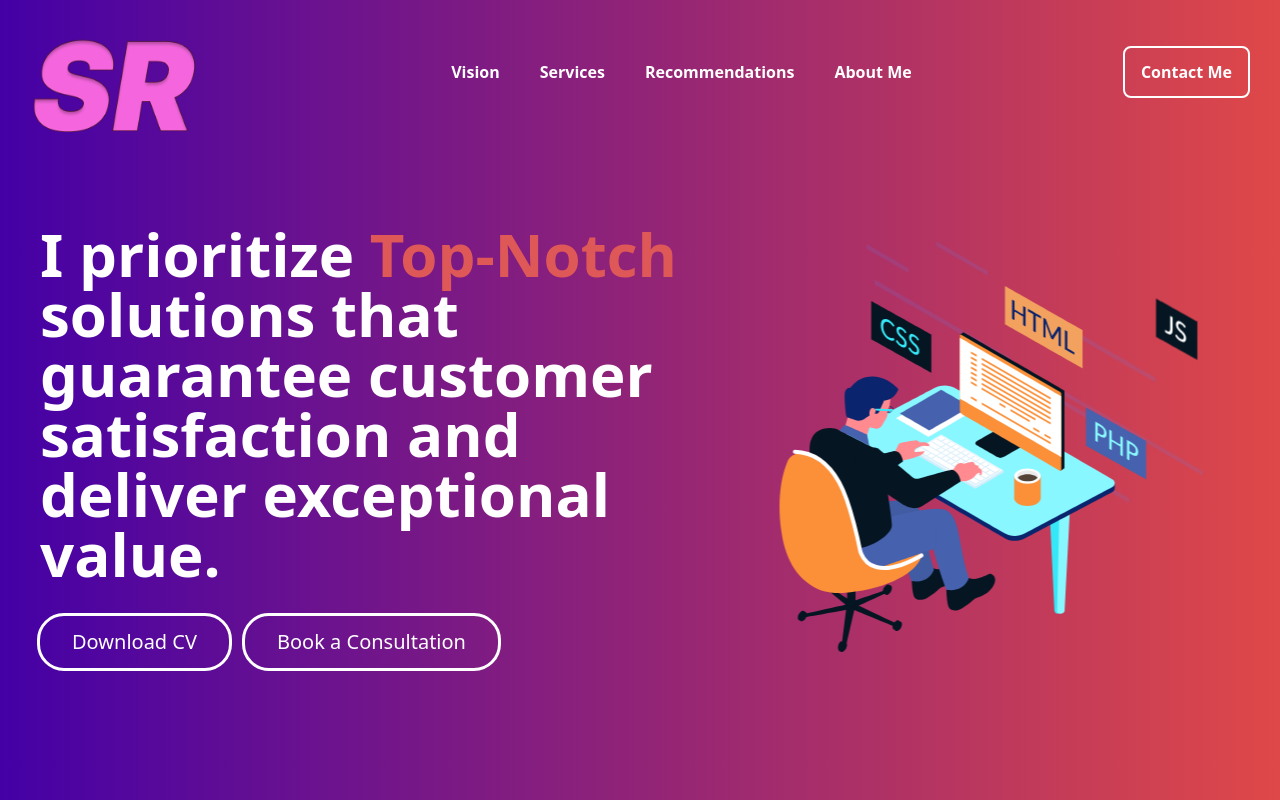
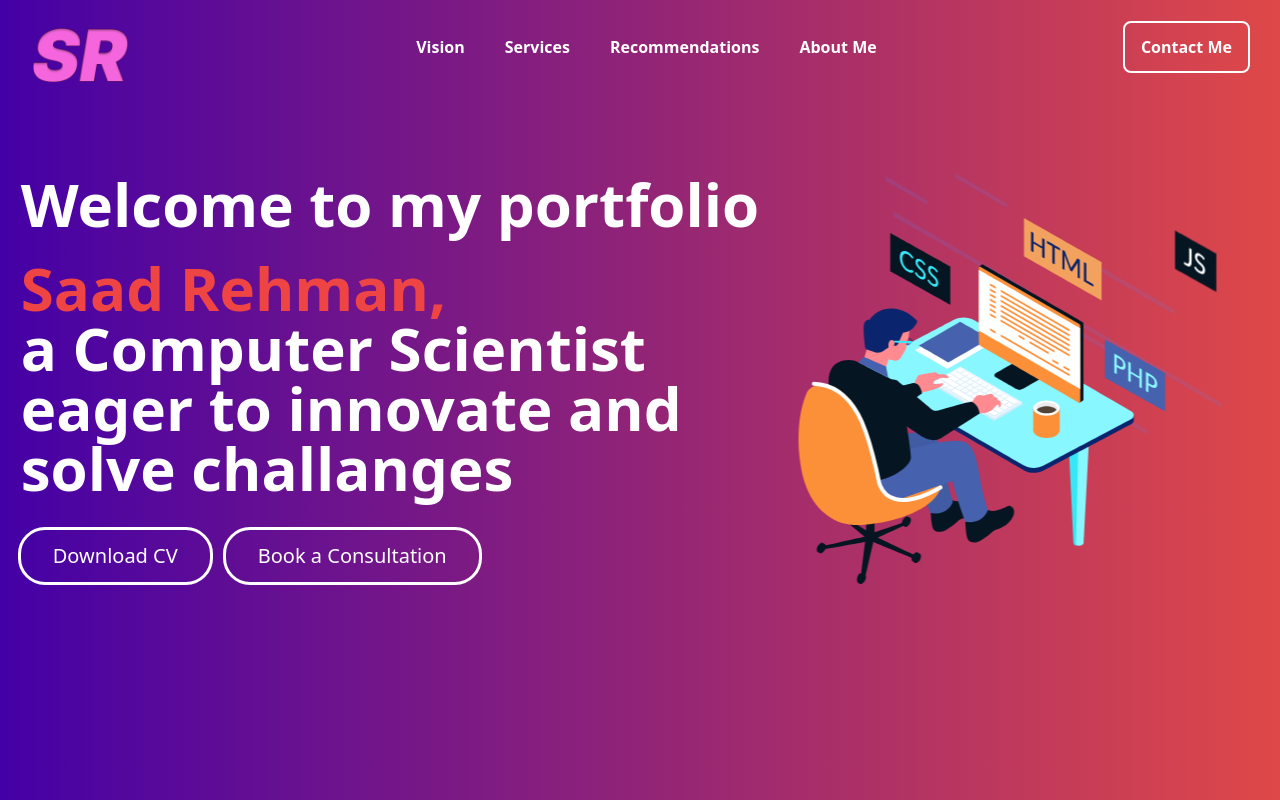
Before and after one commit to saadrehman171000/Portfolio, a Next.js app: page / in a window 1280 px wide. Shown: the top 800 px of the page. Built offline with nearby package versions, Linux system fonts and the light colour scheme.

Commit message:
final portfolio

```diff
--- a/src/app/page.tsx
+++ b/src/app/page.tsx
@@ -35,7 +35,12 @@ export default function page() {
         <div className="flex items-center justify-center px-4 lg:flex-row  flex-col">
           {!open && (
             <div className="flex flex-col justify-start items-start text-red-950 mt-20">
-              <p className="lg:text-6xl text-3xl font-bold max-w-3xl text-start text-white lg:max-w-[700px]">I prioritize <span className="capitalize text-primary">top-notch</span> solutions that guarantee customer satisfaction and deliver exceptional value.</p>
+              <p className='text-white font-bold text-3xl md:text-6xl'>Welcome to my portfolio</p>
+              <br/>
+              <p className='text-red-500 font-bold text-3xl md:text-6xl'>Saad Rehman,</p>
+              <p className='text-white font-bold text-3xl md:text-6xl'>a Computer Scientist</p>
+              <p className='text-white font-bold text-3xl md:text-6xl'>eager to innovate and</p>
+              <p className='text-white font-bold text-3xl md:text-6xl'>solve challanges</p>
               <div className="flex flex-row items-center mt-4"> {/* Added a container for both buttons */}
                 {/* Download CV button/link */}
                 <a href="https://drive.google.com/file/d/1HkZYnk_Yxe14OrvxyIVS0EGMbmZqr3ub/view" download className="text-xl px-8 py-3 mb-6 hover:bg-black hover:text-white hover:outline-none outline text-white outline-white rounded-3xl mt-4 transition-colors duration-300 mr-4">Download CV</a>
--- a/src/components/ContactUs.tsx
+++ b/src/components/ContactUs.tsx
@@ -1,7 +1,7 @@
 import Image from 'next/image';
 import React from 'react';
 import LeftCard2 from '../../public/LeftCard3.svg';
-import hr from '../../public/LOGOO.png';
+import hr from '../../public/lg.png';
 
 const ContactUs = () => {
   return (
--- a/src/components/Navbar.tsx
+++ b/src/components/Navbar.tsx
@@ -25,9 +25,9 @@ export default function Navbar({ open, navbar, setOpen }: Props) {
                 >
                     <div className="absolute top-5 lg:static -left-10 lg:left-0">
                         {navbar ? (
-                            <Image width={170} height={170} src="/LOGOO.png" alt="SR Logo" className="lg:static" />
+                            <Image width={100} height={100} src="/lg.png" alt="SR Logo" className="lg:static" />
                         ) : (
-                            <Image width={170} height={170} src="/LOGOO.png" alt="SR Logo" />
+                            <Image width={100} height={100} src="/lg.png" alt="SR Logo" />
                         )}
                     </div>
                     <div className="h-[24px] w-[24px]" onClick={() => setOpen(!open)}>
```
Also changed, not shown: public/lg.png (renamed from public/LOGOO.png).
